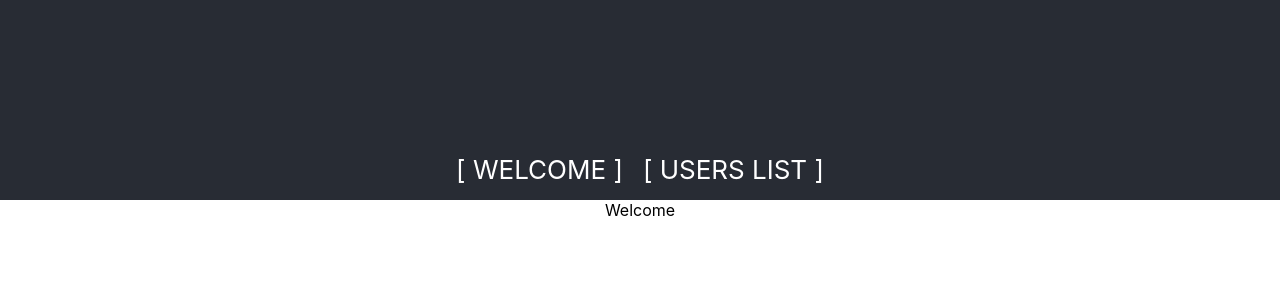
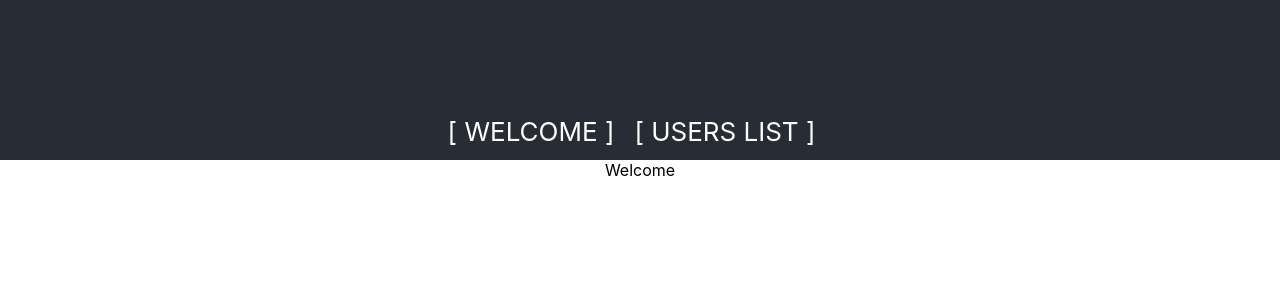
Before and after one commit to rh77/kl-task, a React (Create React App) app: page / in a window 1280 px wide. Shown: the top 300 px of the page. Built offline with nearby package versions, Linux system fonts and the light colour scheme.

Commit message:
fixed navigation links

```diff
--- a/src/App.scss
+++ b/src/App.scss
@@ -1,20 +1,21 @@
+$scrollbar-width: 17px;
+
 .app {
   text-align: center;
 
   &__header {
     background-color: #282c34;
-    height: 200px;
+    height: 20vmin;
     width: 100vw;
     display: table-cell;
-    text-align: center;
     vertical-align: bottom;
-    justify-content: center;
     font-size: calc(10px + 2vmin);
     color: white;
   }
 
   &__link-container {
-    height: calc(20px + 1em);
+    padding-right: $scrollbar-width;
+    height: 1.7em;
   }
 
   &__link {
```
